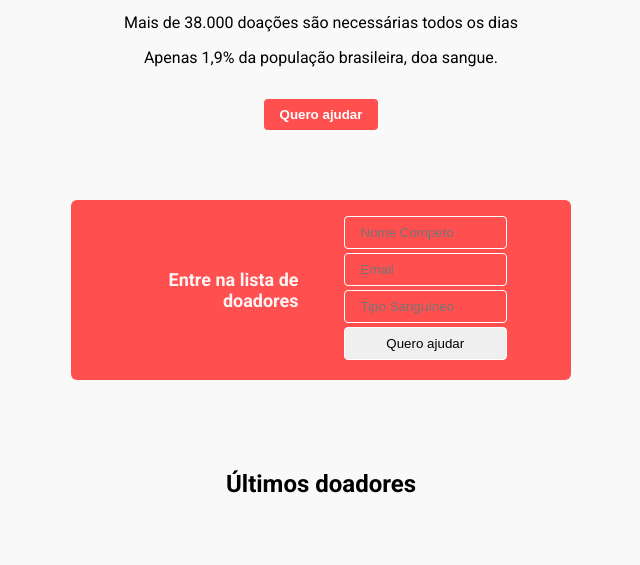
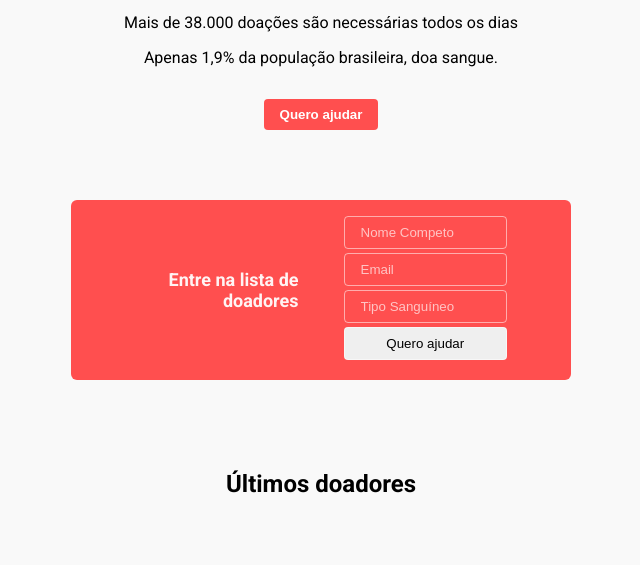
Before and after one commit to allmeida/MaratonaDev, a plain HTML site: page index.html in a window 1280 px wide. Shown: the part 199-764 px from the top of the page, without its empty margins (319-959 px from the left). Drawn offline with Linux system fonts and the light colour scheme.

Commit message:
mudando a cor do texto do placeholder no input

```diff
--- a/style.css
+++ b/style.css
@@ -99,15 +99,19 @@ section.form {
 
 form input, /* cascata */
 form button {
-    width: 100%;                /* input com 100% na largura */
-    margin-bottom: 4px;         /* espaçamento entre os inputs */
-    padding: 8px 16px;          /* define tamanho em cima e em baixo */
-    border-radius: 4px;         /* define uma borda arredondada no input */
-    border: 1px white solid;    /* define a largura da linha e cor da borda */
+    width: 100%;                      /* input com 100% na largura */
+    margin-bottom: 4px;               /* espaçamento entre os inputs */
+    padding: 8px 16px;                /* define tamanho em cima e em baixo */
+    border-radius: 4px;               /* define uma borda arredondada no input */
+    border: 1px #ffffff88 solid;    /* define a largura da linha e cor da borda */
 }
 
 form input {
-    background-color: transparent;
+    background-color: transparent;    /* transparencia apenas para o input */
+}
+
+form input::placeholder {             /* ::placeholder acessa dentro do input */
+    color: #ffffffaa;               /* aplica uma cor branca no texto dentro do input */
 }
 
 /* MAIN */
```
